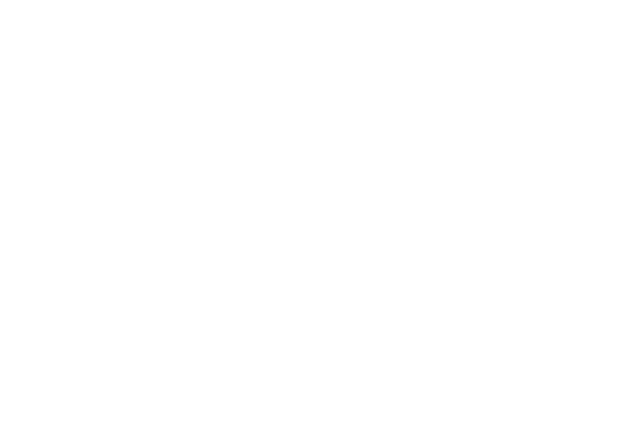
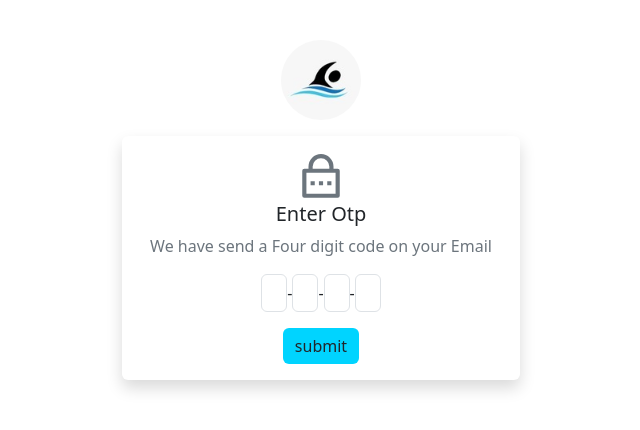
Before and after one commit to uvansankar17/hrms-web-app, a React (Create React App) app: page /otp in a window 1280 px wide. Before the commit this address had no page. Shown: the part 166-596 px from the top of the page, without its empty margins (319-959 px from the left). Built offline with nearby package versions, Linux system fonts and the light colour scheme.

Commit message:
Added otp component and change routes

```diff
--- a/src/App.js
+++ b/src/App.js
@@ -44,6 +44,7 @@
 import AttendanceEditForm from "./Components/pages/Forms/AttendanceEditForm";
 import ClientAddForm from "./Components/pages/Forms/ClientAddForm";
 import ClientEditForm from "./Components/pages/Forms/ClientEditForm";
+import Otp from "./Components/pages/Otp";
 
 function App() {
   const [authenticated, setAuthenticated] = useState(false);
@@ -68,6 +69,7 @@
                 <Route path="/register" element={<Register />} />
                 <Route path="/forgot" element={<Forgot />} />
                 <Route path="/reset" element={<Reset />} />
+                <Route path="/otp" element={<Otp/>} />
 
                 {/* Private Routes */}
                 <Route
@@ -106,6 +108,7 @@
                   path="/project"
                   element={authenticated ? <Projects/> : <Navigate to="/login" />}
                 />
+
                 <Route
                   path="/payslip"
                   element={authenticated ? <PaySlip/> : <Navigate to="/login" />}
--- a/src/Components/pages/Forgot.js
+++ b/src/Components/pages/Forgot.js
@@ -14,7 +14,7 @@
   const handleForgot = () => {
     console.log("Email : " + email);
 
-    history("/reset");
+    history("/otp");
     setEmail("");
   };
   const initialValues = {
--- /dev/null
+++ b/src/Components/pages/Otp.js
@@ -0,0 +1,110 @@
+import React, { useState } from "react";
+import { Button, Col, Container, Form, Row } from "react-bootstrap";
+import OtpInput from "react-otp-input";
+import { RiLockPasswordLine } from "react-icons/ri";
+import MainLogo from "../Images/logo.jpeg";
+import { useNavigate } from "react-router-dom";
+import { LogAndRegSchema } from "./Forms/Validations/LoginValidation";
+import { Formik } from "formik";
+
+const Otp = () => {
+  const [otp, setOtp] = useState("");
+  const navigate = useNavigate();
+  const handleOtpChange = () => {
+    if (parseInt(otp) === 1234) {
+      navigate("/reset");
+    } else {
+      alert("Otp not Match");
+    }
+  };
+  const initialValues = {
+    otp: "",
+  };
+
+  return (
+    <>
+      <Container className="vh-100 d-flex flex-column flex-wrap-wrap justify-content-center align-items-center">
+        <Row>
+          <Col>
+            <img
+              src={MainLogo}
+              width={80}
+              className="rounded-circle mb-3"
+              alt="..."
+            ></img>
+          </Col>
+        </Row>
+        <Row className="shadow p-3 mb-5 bg-body rounded d-flex flex-column justify-content-center align-items-center">
+          <Col className="d-flex flex-column justify-content-center align-items-center">
+            <RiLockPasswordLine className="text-secondary" size={"50px"} />
+            <h5>Enter Otp</h5>
+            <p className="text-secondary text-wrap text-center">
+              We have send a Four digit code on your Email
+            </p>
+          </Col>
+          <Col className="d-flex flex-column justify-content-center align-items-center">
+            <Formik
+              initialValues={initialValues}
+              validationSchema={LogAndRegSchema}
+              onSubmit={handleOtpChange}
+            >
+              {({
+                values,
+                errors,
+                touched,
+                handleChange,
+                handleBlur,
+                handleSubmit,
+                isSubmitting,
+              }) => (
+                <Form>
+                  <Col className="d-flex flex-column justify-content-center align-items-center">
+                    <OtpInput
+                      value={otp}
+                      onChange={(value) => {
+                        setOtp(value);
+                        handleChange("otp")(value);
+                      }}
+                      numInputs={4}
+                      renderSeparator={<span>-</span>}
+                      renderInput={(props) => (
+                        <Form.Control
+                          {...props}
+                          onBlur={handleBlur("otp")}
+                          name="otp"
+                          className={`form-control ${
+                            touched.otp && errors.otp ? "is-invalid" : ""
+                          } `}
+
+                        />
+                      )}
+                    />
+                    {touched.otp && errors.otp ? (
+                      <p className="text-danger m-1">{errors.otp}</p>
+                    ) : (
+                      ""
+                    )}
+                    <Button
+                    className="mt-3 text-dark btn btn-outline-dark outline-none border-none textDecoration-none"
+                    style={{
+                      backgroundColor: "#00d4ff",
+                    }}
+                    type="button"
+                    disabled={isSubmitting}
+                    onClick={otp !== "" ? handleOtpChange : handleSubmit}
+                  >
+                    submit
+                  </Button>
+                  </Col>
+
+                </Form>
+              )}
+            </Formik>
+          </Col>
+        </Row>
+      </Container>
+    </>
+  );
+};
+
+export default Otp;
--- a/src/Components/pages/Reset.js
+++ b/src/Components/pages/Reset.js
@@ -7,21 +7,17 @@
 import { LogAndRegSchema } from "./Forms/Validations/LoginValidation";
 
 const Reset = () => {
-  const [otp, setOpt] = useState("");
   const [password, setPassword] = useState("");
   const [repeatPassword, setRepeatPassword] = useState("");
   const history = useNavigate();
   const handleReset = () => {
-    console.log("Email : " + otp);
     console.log("Password : " + password);
     console.log("Confirm Password : " + repeatPassword);
     history("/login");
-    setOpt("");
     setPassword("");
     setRepeatPassword("");
   };
   const initialValues = {
-    otp: "",
     password: "",
     confirmPassword: "",
   };
@@ -51,6 +47,7 @@
             <Formik
               initialValues={initialValues}
               validationSchema={LogAndRegSchema}
+              onSubmit={handleReset}
             >
               {({
                 values,
@@ -62,29 +59,7 @@
                 isSubmitting,
               }) => (
                 <Form className="d-flex flex-column justify-content-center">
-                  <Form.Group>
-                    <Form.Label htmlFor="code">Code*</Form.Label>
-                    <Form.Control
-                      type="number"
-                      size="md"
-                      placeholder="Enter 4 digit code"
-                      id="code"
-                      name="otp"
-                      className={`form-control ${
-                        touched.otp && errors.otp ? "is-invalid" : ""
-                      }`}
-                      onChange={(e) => {
-                        setOpt(e.target.value);
-                        handleChange(e);
-                      }}
-                      onBlur={handleBlur}
-                    ></Form.Control>
-                    {touched.otp && errors.otp ? (
-                      <p className="text-danger m-1">{errors.otp}</p>
-                    ) : (
-                      ""
-                    )}
-                  </Form.Group>
+
                   <Form.Group>
                     <Form.Label htmlFor="password">Password*</Form.Label>
                     <Form.Control
@@ -146,7 +121,7 @@
                     type="submit"
                     disabled={isSubmitting}
                     onClick={
-                      otp !== "" && password !== "" && repeatPassword !== ""
+                      password !== "" && repeatPassword !== ""
                         ? handleReset
                         : handleSubmit
                     }
```
